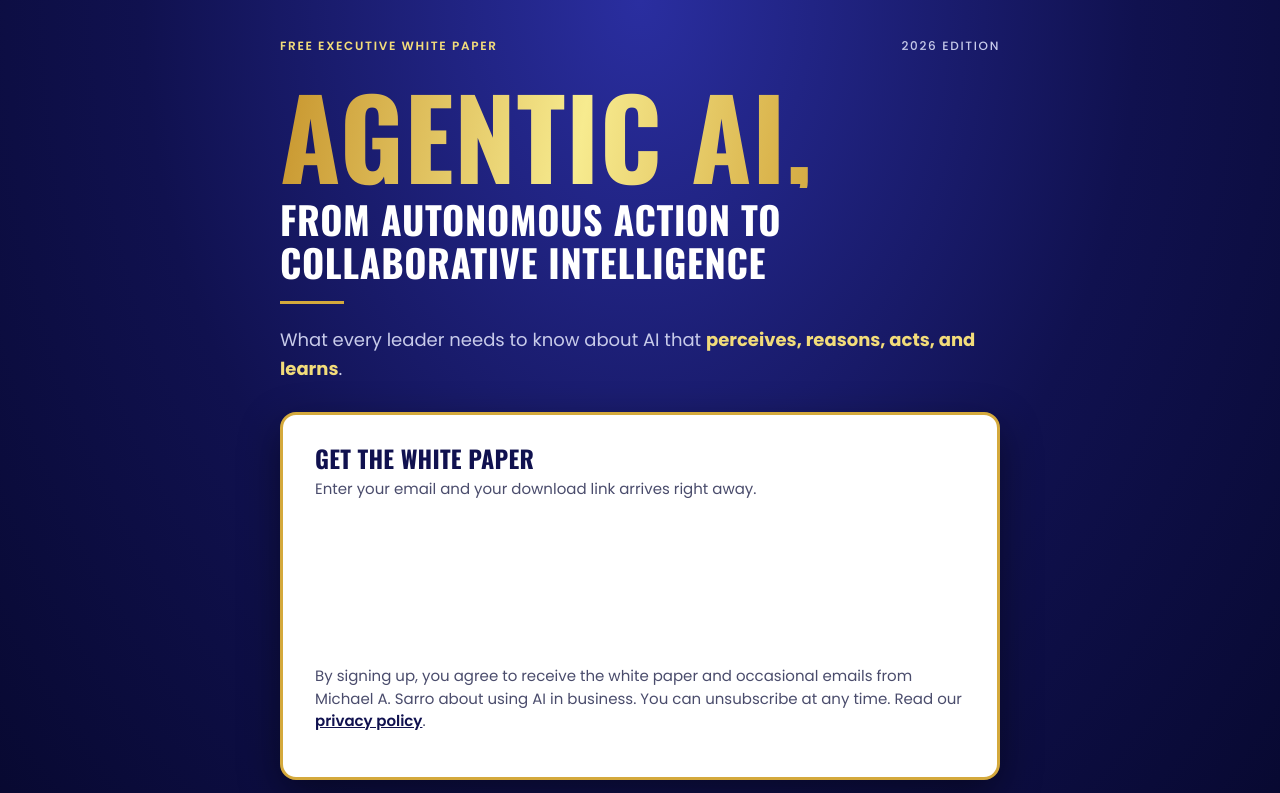
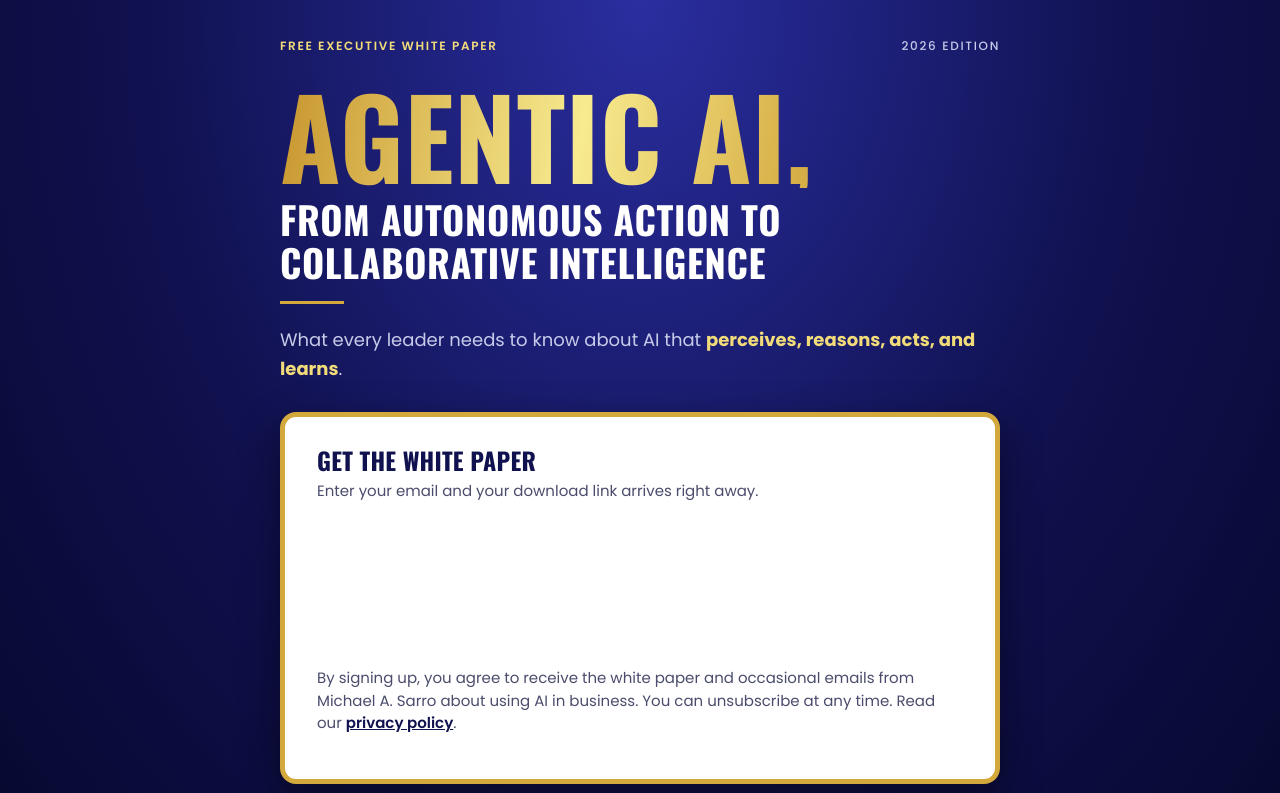
Before and after one commit to Ai-For-Business-Success/aiforbusinesssuccess-site, a plain HTML site: page whitepaper/index.html in a window 1280 px wide. Shown: the top 793 px of the page. Drawn offline with Linux system fonts and the light colour scheme.

Commit message:
CSS update A little thicker border around the subscribe screen

```diff
--- a/assets/css/site.css
+++ b/assets/css/site.css
@@ -43,7 +43,7 @@ h3{font-size:20px}
 .hero h1 .rest{display:block;font-size:clamp(24px,6.4vw,38px);line-height:1.15;color:var(--white)}
 
 /* form card */
-.form-card{background:var(--white);color:var(--ink);border-radius:16px;padding:24px 20px;margin-top:8px;box-shadow:0 14px 40px rgba(0,0,0,.45);border:3px solid var(--gold)}
+.form-card{background:var(--white);color:var(--ink);border-radius:16px;padding:24px 20px;margin-top:8px;box-shadow:0 14px 40px rgba(0,0,0,.45);border:5px solid var(--gold)}
 .form-card h2{color:var(--navy);font-size:24px;margin-bottom:6px}
 .form-card p{margin:0 0 14px;color:#4A4C6C;font-size:15px}
 .form-embed{min-height:150px}
```
